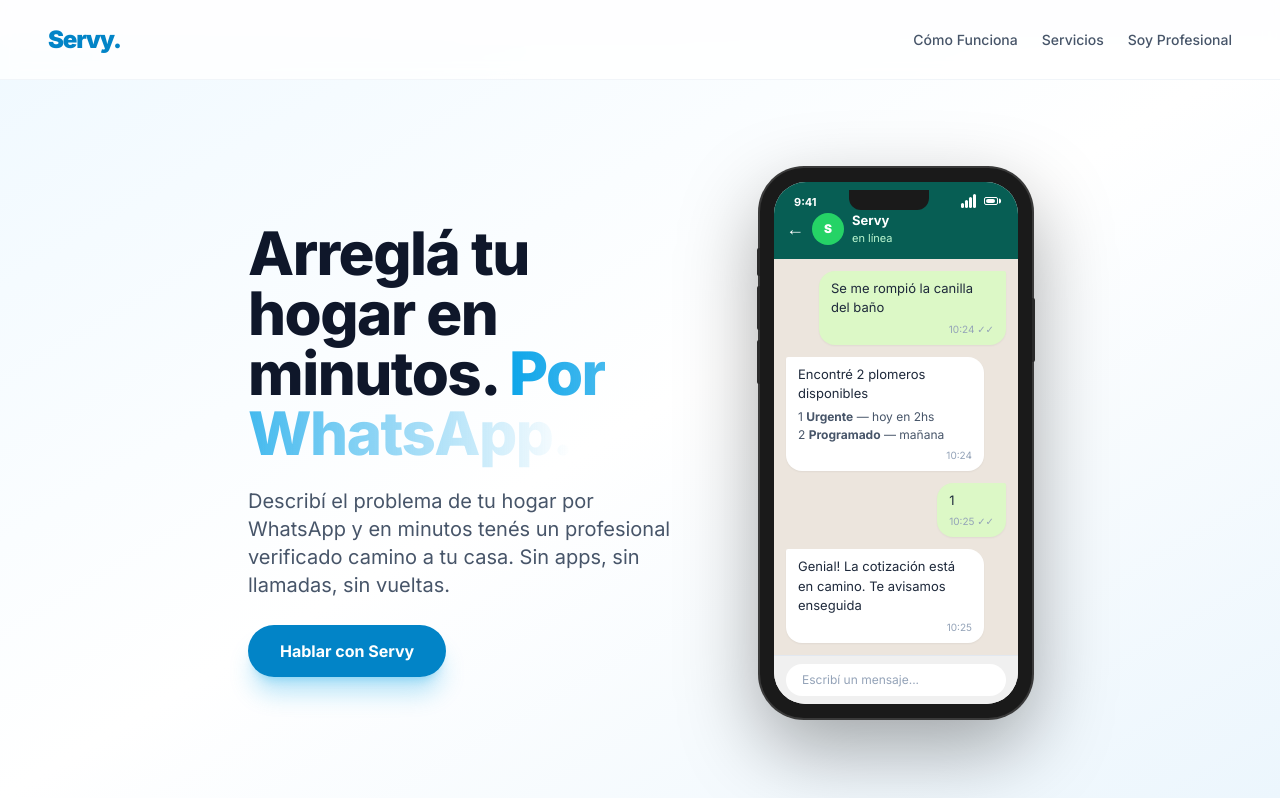
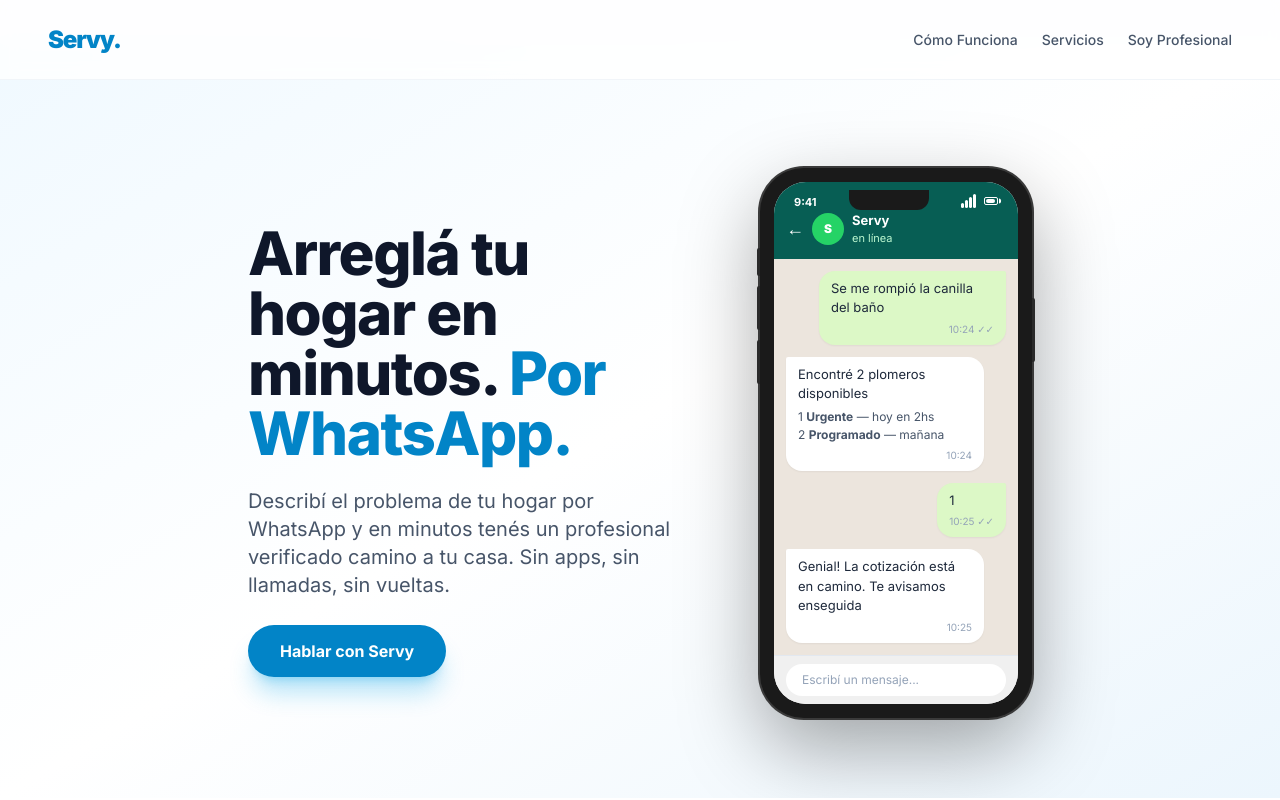
Before and after one commit to nicoanzoategui/Servyapp, a Next.js app in the folder apps/landing/: page / in a window 1280 px wide. Shown: the top 800 px of the page. Built offline with nearby package versions, Linux system fonts and the light colour scheme.

Commit message:
fix: corregir color texto WhatsApp hero

```diff
--- a/apps/landing/app/page.tsx
+++ b/apps/landing/app/page.tsx
@@ -24,9 +24,7 @@
                     <div className="flex-1 max-w-md flex flex-col items-start text-left">
                         <h1 className="text-5xl md:text-6xl font-extrabold tracking-tight text-slate-900 max-w-xl animate-slide-up">
                             Arreglá tu hogar en minutos.{' '}
-                            <span className="text-transparent bg-clip-text bg-gradient-to-r from-servy-500 to-servy-700">
-                                Por WhatsApp.
-                            </span>
+                            <span className="text-servy-600">Por WhatsApp.</span>
                         </h1>
                         <p className="mt-6 text-lg md:text-xl text-slate-600 max-w-lg animate-fade-in delay-150">
                             Describí el problema de tu hogar por WhatsApp y en minutos tenés un profesional verificado camino a tu casa. Sin apps, sin llamadas, sin vueltas.
```
